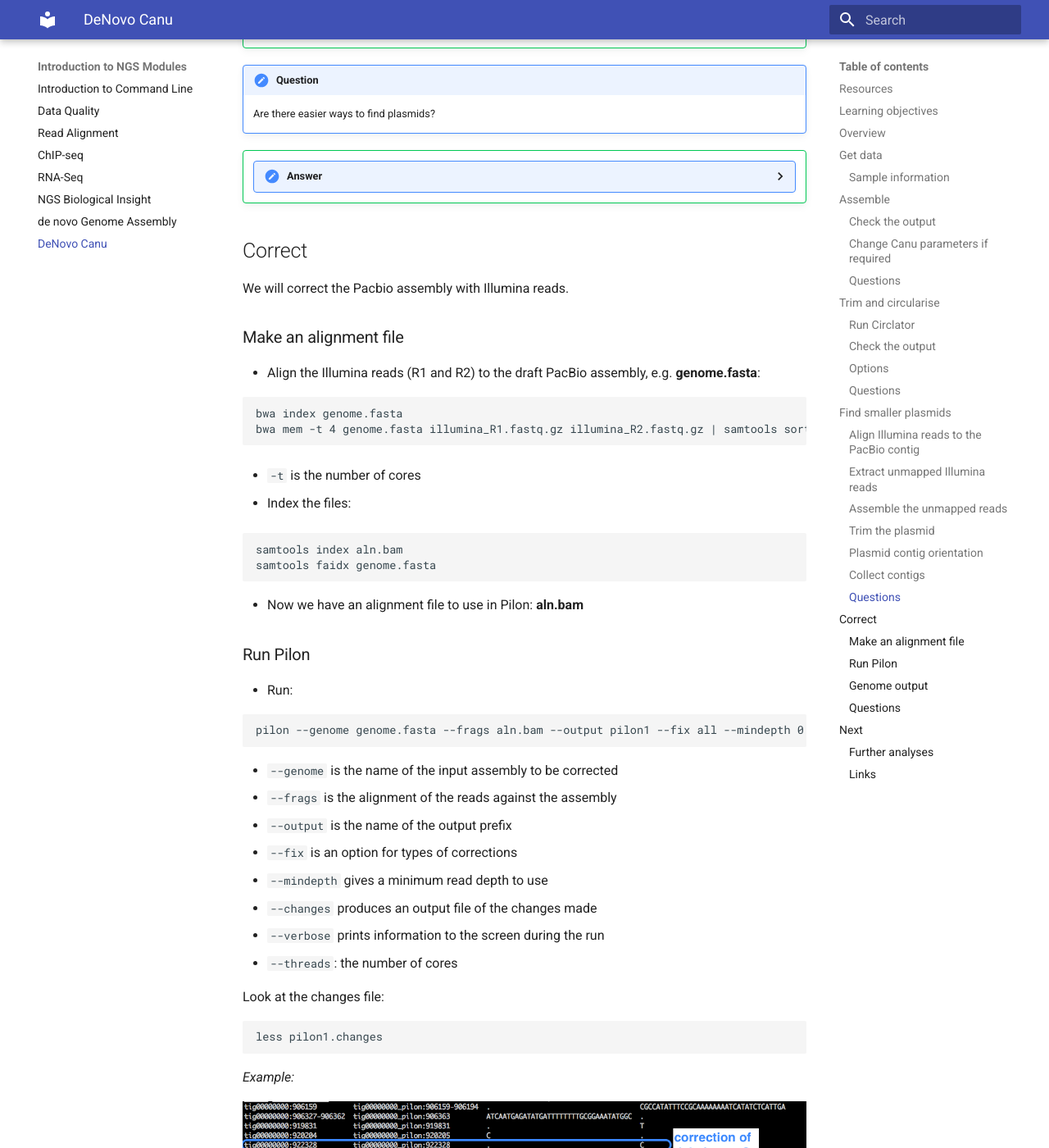
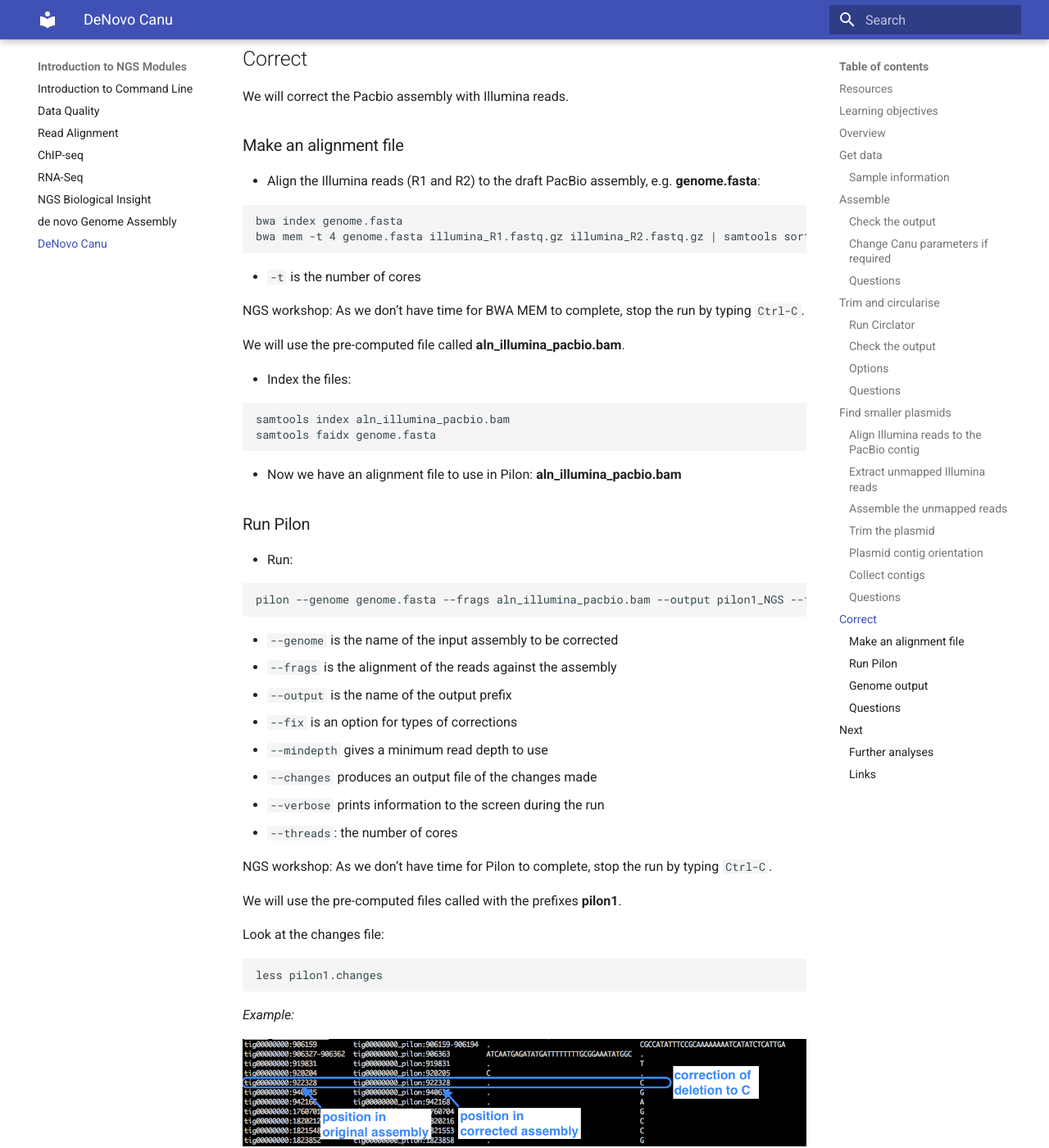
Before and after one commit to tsonika/intro-ngs-manuals, an MkDocs documentation site: the page built from docs/modules/btp-module-denovo-canu/denovo_canu.md, in a window 1280 px wide and 1400 px high, scrolled down 11644 px. Shown: the whole window at 82% size. Built offline with MkDocs 1.6.1 and Material for MkDocs 9.7.7, drawn with Linux system fonts in a browser that asks for light colours; old or Windows-style settings are respelled for this version of MkDocs; some of the changed text lies outside the part shown.

Commit message:
Added info about pre-computed files and folders

````diff
--- a/docs/modules/btp-module-denovo-canu/denovo_canu.md
+++ b/docs/modules/btp-module-denovo-canu/denovo_canu.md
@@ -105,12 +105,12 @@
 - Run Canu with these commands:
 
 ```text
-canu -p canu -d canu_outdir genomeSize=2.8m -pacbio-raw pacbio.fastq.gz
+canu -p canu -d canu_outdir_NGS genomeSize=2.8m -pacbio-raw pacbio.fastq.gz
 ```
 
 - the first `canu` tells the program to run
 - `-p canu` names prefix for output files ("canu")
-- `-d canu_outdir` names output directory ("canu_outdir")
+- `-d canu_outdir_NGS` names output directory
 - `genomeSize` only has to be approximate.
     - e.g. *Staphylococcus aureus*, 2.8m
     - e.g. *Streptococcus pyogenes*, 1.8m
@@ -119,6 +119,11 @@
 - Various output will be displayed on the screen.
 
 ### Check the output
+
+NGS workshop: As we don't have time for Canu to complete, stop the run by typing `Ctrl-C`.
+
+We will look at pre-computed data in the folder **canu_outdir**.
+
 
 Move into **<fn>canu_outdir</fn>** and `ls` to see the output files.
 
@@ -157,43 +162,21 @@
 
 !!! success ""
     ??? "**Answer**"
-        short reads: De Bruijn graphs; long reads: a move back towards simpler overlap-layout-consensus methods.
+        Short reads are usually assembled using De Bruijn graphs. With long reads, there is a move back towards simpler overlap-layout-consensus methods.
 
 !!! note "Question"
     Where can we find out the what the approximate genome size should be for the species being assembled?
 
 !!! success ""
     ??? "**Answer**"
-        NCBI Genomes - enter species name - click on Genome Assembly and Annotation report - sort table by clicking on the column header Size (Mb) - look at range of sizes in this column.
+        Go to https://www.ncbi.nlm.nih.gov/genome/ - enter species name - click on Genome Assembly and Annotation report - sort table by clicking on the column header Size (Mb) - look at range of sizes in this column.
 
 !!! note "Question"
-    In the assembly output, what are the unassembled reads? Why are they there?
-
+    Where could you view the output **filename.gfa** and what would it show?
 
 !!! success ""
     ??? "**Answer**"
-
-
-
-!!! note "Question"
-    What are the corrected reads? How did canu correct the reads?
-
-!!! success ""
-    ??? "**Answer**"
-
-!!! note "Question"
-    What are the corrected reads? How did canu correct the reads?
-
-!!! success ""
-    ??? "**Answer**"
-
-!!! note "Question"
-    Where could you view the output .gfa and what would it show?
-
-!!! success ""
-    ??? "**Answer**"
-
-
+        This is the assembly graph. You can view it using the tool "Bandage", https://rrwick.github.io/Bandage/, to see how the contigs are connected (including ambiguities).
 
 ## Trim and circularise
 
@@ -210,18 +193,22 @@
 Run Circlator:
 
 ```text
-circlator all --threads 4 --verbose canu_outdir/canu.contigs.fasta canu_outdir/canu.correctedReads.fasta.gz circlator_outdir
+circlator all --threads 4 --verbose canu_outdir/canu.contigs.fasta canu_outdir/canu.correctedReads.fasta.gz circlator_outdir_NGS
 ```
 
 - `--threads` is the number of cores <!-- change this to an appropriate number-->
 - `--verbose` prints progress information to the screen
 - `canu_outdir/canu.contigs.fasta` is the file path to the input Canu assembly
 - `canu_outdir/canu.correctedReads.fasta.gz` is the file path to the corrected Pacbio reads - note, fastA not fastQ
-- `circlator_outdir` is the name of the output directory.
+- `circlator_outdir_NGS` is the name of the output directory.
 
 Some output will print to screen. When finished, it should say "Circularized x of x contig(s)".
 
 ### Check the output
+
+NGS workshop: As we don't have time for Circlator to complete, stop the run by typing `Ctrl-C`.
+
+We will look at pre-computed data in the folder **circlator_outdir**.
 
 Move into the **<fn>circlator_outdir</fn>** directory and `ls` to list files.
 
@@ -277,13 +264,14 @@
 
 !!! success ""
     ??? "**Answer**"
+        In this example, the contig could be circularized because it contained the entire sequence in a single contig, with overhangs that were trimmed.
 
 !!! note "Question"
     Circlator can set the start of the sequence at a particular gene. Which gene does it use? Is this appropriate for all contigs?
 
 !!! success ""
     ??? "**Answer**"
-        Uses dnaA for the chromosomal contig. For other contigs, uses a centrally-located gene. However, ideally, plasmids would be oriented on a gene such as repA. It is possible to provide a file to Circlator to do this.
+        Circlator uses dnaA for the chromosomal contig. For other contigs, it uses a centrally-located gene. However, ideally, plasmids would be oriented on a gene such as a rep gene. It is possible to provide a file to Circlator to do this.
 
 
 ## Find smaller plasmids
@@ -292,7 +280,7 @@
 This section involves several steps:
 
 1. Use the Canu+Circlator output of a trimmed assembly contig.
-2. Map all the Illumina reads against this Pacbio-assembled contig.
+2. Map all the Illumina reads against this PacBio-assembled contig.
 3. Extract any reads that *didn't* map and assemble them together: this could be a plasmid, or part of a plasmid.
 5. Look for overhang: if found, trim.
 
@@ -307,7 +295,7 @@
 - Align Illumina reads using using bwa mem:
 
 ```text
-bwa mem -t 4 contig1.fasta illumina_R1.fastq.gz illumina_R2.fastq.gz | samtools sort > aln.bam
+bwa mem -t 4 contig1.fasta illumina_R1.fastq.gz illumina_R2.fastq.gz | samtools sort > aln_NGS.bam
 ```
 
 - `bwa mem` is the alignment tool
@@ -315,9 +303,13 @@
 - `contig1.fasta` is the input assembly file
 - `illumina_R1.fastq.gz illumina_R2.fastq.gz` are the Illumina reads
 - ` | samtools sort` pipes the output to samtools to sort
-- `> aln.bam` sends the alignment to the file **<fn>aln.bam</fn>**
+- `> aln_NGS.bam` sends the alignment to the file **<fn>aln_NGS.bam</fn>**
 
 ### Extract unmapped Illumina reads
+
+NGS workshop: As we don't have time for BWA MEM to complete, stop the run by typing `Ctrl-C`.
+
+We will use the pre-computed file called **aln.bam**.
 
 - Index the alignment file:
 
@@ -345,7 +337,7 @@
 - Assemble with Spades:
 
 ```text
-spades.py -1 unmapped.R1.fastq -2 unmapped.R2.fastq -s unmapped.RS.fastq --careful --cov-cutoff auto -o spades_assembly
+spades.py -1 unmapped.R1.fastq -2 unmapped.R2.fastq -s unmapped.RS.fastq --careful --cov-cutoff auto -o spades_assembly_NGS
 ```
 
 - `-1` is input file forward
@@ -354,6 +346,10 @@
 - `--careful` minimizes mismatches and short indels
 - `--cov-cutoff auto` computes the coverage threshold (rather than the default setting, "off")
 - `-o` is the output directory
+
+NGS workshop: As we don't have time for spades to complete, stop the run by typing `Ctrl-C`.
+
+We will use the pre-computed file in the folder **spades_assembly**.
 
 Move into the output directory (**<fn>spades_assembly</fn>**) and look at the contigs:
 
@@ -523,26 +519,31 @@
 
 ```text
 bwa index genome.fasta
-bwa mem -t 4 genome.fasta illumina_R1.fastq.gz illumina_R2.fastq.gz | samtools sort > aln.bam
+bwa mem -t 4 genome.fasta illumina_R1.fastq.gz illumina_R2.fastq.gz | samtools sort > aln_illumina_pacbio_NGS.bam
 ```
 
 - `-t` is the number of cores <!-- set this to an appropriate number. (To find out how many you have, `grep -c processor /proc/cpuinfo`) -->
 
+
+NGS workshop: As we don't have time for BWA MEM to complete, stop the run by typing `Ctrl-C`.
+
+We will use the pre-computed file called **aln_illumina_pacbio.bam**.
+
 - Index the files:
 
 ```text
-samtools index aln.bam
+samtools index aln_illumina_pacbio.bam
 samtools faidx genome.fasta
 ```
 
-- Now we have an alignment file to use in Pilon: **<fn>aln.bam</fn>**
+- Now we have an alignment file to use in Pilon: **<fn>aln_illumina_pacbio.bam</fn>**
 
 ### Run Pilon
 
 - Run:
 
 ```text
-pilon --genome genome.fasta --frags aln.bam --output pilon1 --fix all --mindepth 0.5 --changes --verbose --threads 4
+pilon --genome genome.fasta --frags aln_illumina_pacbio.bam --output pilon1_NGS --fix all --mindepth 0.5 --changes --verbose --threads 4
 ```
 
 - `--genome` is the name of the input assembly to be corrected
@@ -553,6 +554,10 @@
 - `--changes` produces an output file of the changes made
 - `--verbose` prints information to the screen during the run
 - `--threads`: the number of cores
+
+NGS workshop: As we don't have time for Pilon to complete, stop the run by typing `Ctrl-C`.
+
+We will use the pre-computed files called with the prefixes **pilon1**.
 
 
 Look at the changes file:
````
